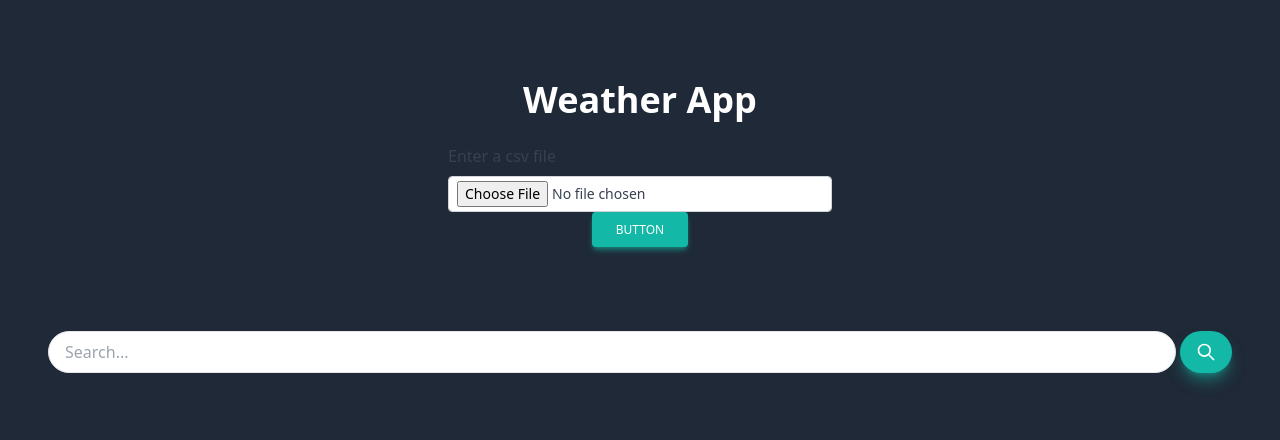
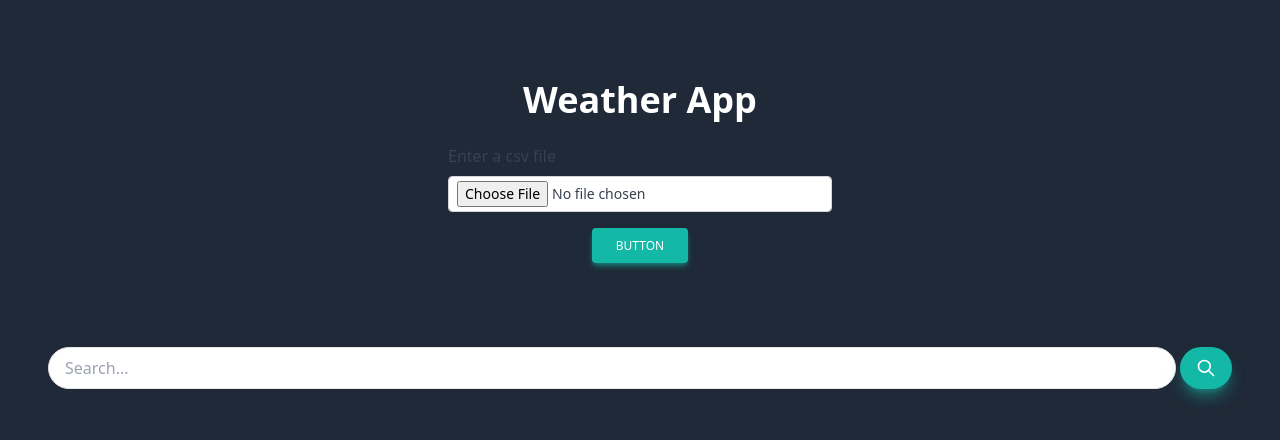
Before and after one commit to Mauricio-Rubio/WeatherApp, a React (Create React App) app in the folder weather_app/: page /Main in a window 1280 px wide. Shown: the top 440 px of the page. Built offline with nearby package versions, Linux system fonts and the light colour scheme.

Commit message:
Button input file margin adjust

```diff
--- a/weather_app/src/pages/Main.jsx
+++ b/weather_app/src/pages/Main.jsx
@@ -80,9 +80,7 @@
             }
         }
         setCities(ctAux2);
-        // console.log(iata);
-        // console.log(ctAux2);
-        // setInfoConsult(ctAux2);
+        setInfoConsult(ctAux2);
     }
 
     function saveCities(params) {
@@ -98,7 +96,6 @@
         return [...dataArr];
     }
 
-    // console.log(getKey());
     return (
 
         <div className="grid grid-cols-1 h-screen w-full">
@@ -109,7 +106,7 @@
                         <label htmlFor="formFileSm" className="form-label inline-block mb-2 text-gray-700">Enter a csv file</label>
                         <input accept=".csv" className="form-control block w-full px-2 py-1 text-sm font-normal text-gray-700 bg-white bg-clip-padding border border-solid border-gray-300 rounded transition ease-in-out m-0 focus:text-gray-700 focus:bg-white focus:border-blue-600 focus:outline-none" id="formFileSm" type="file" onChange={(e) => uploadFile(e.target.files)} />
                         <div className="flex space-x-2 justify-center">
-                            <button onClick={() => { startReading() }} type="button" className="inline-block px-6 py-2.5 bg-teal-500 shadow-lg shadow-teal-500/50 hover:shadow-teal-500/40 text-white font-medium text-xs leading-tight uppercase rounded shadow-md hover:bg-teal-500/40 hover:shadow-lg focus:bg-teal-500/40 focus:shadow-lg focus:outline-none focus:ring-0 active:bg-teal-500/40 active:shadow-lg transition duration-150 ease-in-out">Button</button>
+                            <button onClick={() => { startReading() }} type="button" className="inline-block px-6 py-2.5 bg-teal-500 shadow-lg shadow-teal-500/50 hover:shadow-teal-500/40 text-white font-medium text-xs leading-tight uppercase rounded shadow-md hover:bg-teal-500/40 hover:shadow-lg focus:bg-teal-500/40 focus:shadow-lg focus:outline-none focus:ring-0 active:bg-teal-500/40 active:shadow-lg transition duration-150 ease-in-out mt-4">Button</button>
                         </div>
                     </div>
                 </div>
```
